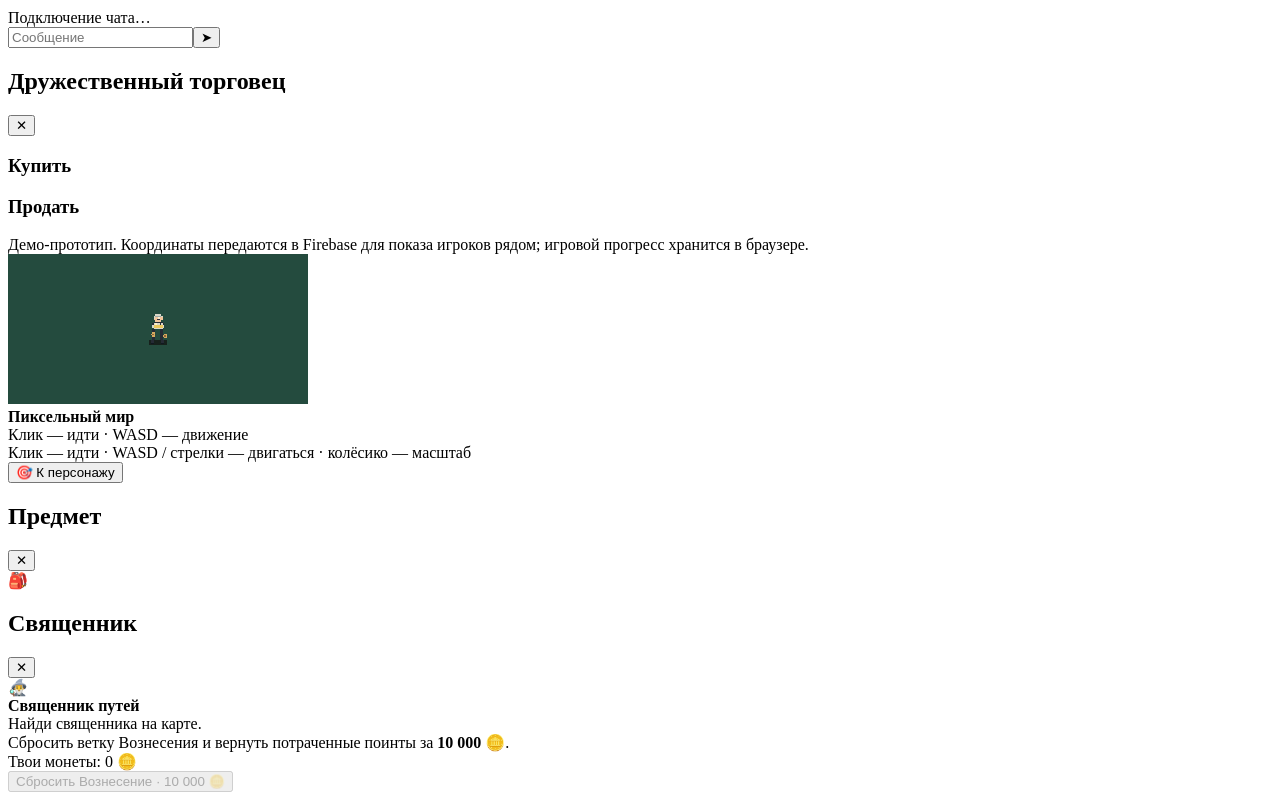
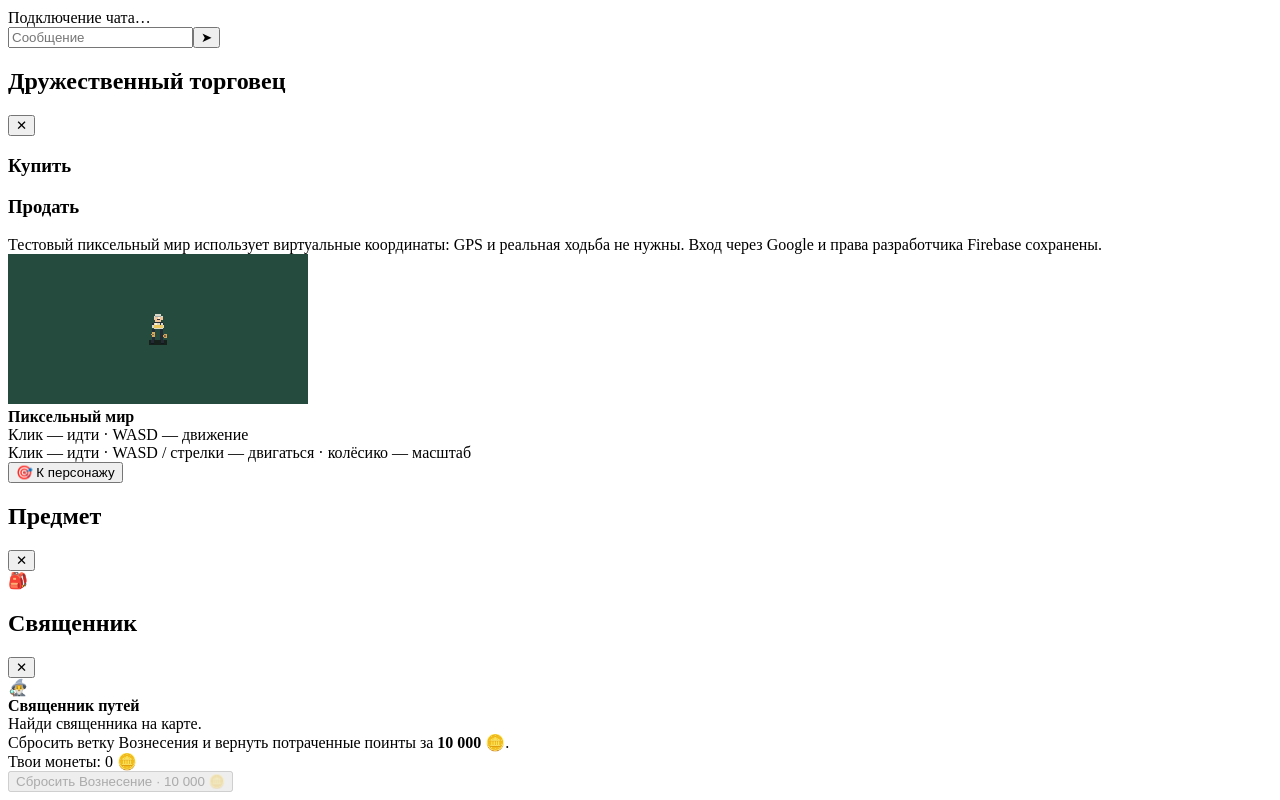
Before and after one commit to H1kire/step-into-the-future, a website with bundled scripts: page index.html in a window 1280 px wide. Shown: the part 1013-1813 px from the top of the page. Built offline with nearby package versions, Linux system fonts and the light colour scheme; no server answers.

Commit message:
Clarify that the game uses virtual map coordinates

```diff
--- a/index.html
+++ b/index.html
@@ -35,7 +35,7 @@
 <section class="card"><h2>Снаряжение</h2><div class="bag-summary"><span id="bagCoins">🪙 0</span><span id="bagPotions">🧪 1/10</span><span id="bagCount">🎒 24 слота · 0 предметов</span></div><div class="equipment-layout"><div class="equipment-attributes" id="equipmentAttributes" aria-label="Атрибуты персонажа"></div><div class="equip-layout"><div class="paperdoll" aria-hidden="true">🧍</div><div class="equip" id="equipSlots"></div></div></div><div class="inventory-heading"><b>Инвентарь</b><span id="inventoryCapacity">0 / 24</span></div><div class="inventory" id="inventorySlots"></div><div class="trash-slot" id="trashSlot" aria-label="Мусорка: перетащи сюда предмет, чтобы удалить">🗑 Удалить предмет</div></section>
 <section class="card"><h2>Чат поблизости · 150 м</h2><div class="chatlog" id="chatlog"><p>Сообщения игроков рядом появятся здесь.</p></div><div class="sub" id="chatStatus" aria-live="polite">Подключение чата…</div><div class="chatrow"><input id="chatInput" maxlength="180" placeholder="Сообщение"><button class="primary" id="chatSend">➤</button></div></section>
 <section class="card floating-panel hidden merchant-panel" id="merchantPanel"><div class="panel-title"><h2>Дружественный торговец</h2><button type="button" class="secondary panel-close" aria-label="Закрыть торговца">✕</button></div><div class="status" id="merchantDistance"></div><div class="merchant-wallet" id="merchantWallet"></div><h3>Купить</h3><div id="merchantGoods"></div><h3>Продать</h3><div id="merchantSellList"></div></section>
-<footer>Демо-прототип. Координаты передаются в Firebase для показа игроков рядом; игровой прогресс хранится в браузере.</footer>
+<footer>Тестовый пиксельный мир использует виртуальные координаты: GPS и реальная ходьба не нужны. Вход через Google и права разработчика Firebase сохранены.</footer>
 </aside>
 <div class="mapwrap pixel-mapwrap"><div id="map" aria-hidden="true"></div><canvas id="pixelGameCanvas" aria-label="Пиксельная карта игры: кликни, чтобы переместиться, или используй WASD и стрелки"></canvas><div class="mapbadge pixel-mapbadge"><b id="mapState">Пиксельный мир</b><br><span id="coords">Клик — идти · WASD — движение</span></div><div class="pixel-map-hint">Клик — идти · WASD / стрелки — двигаться · колёсико — масштаб</div><div class="mapbuttons"><button class="secondary" id="centerBtn">🎯 К персонажу</button></div></div>
 </main>
```
